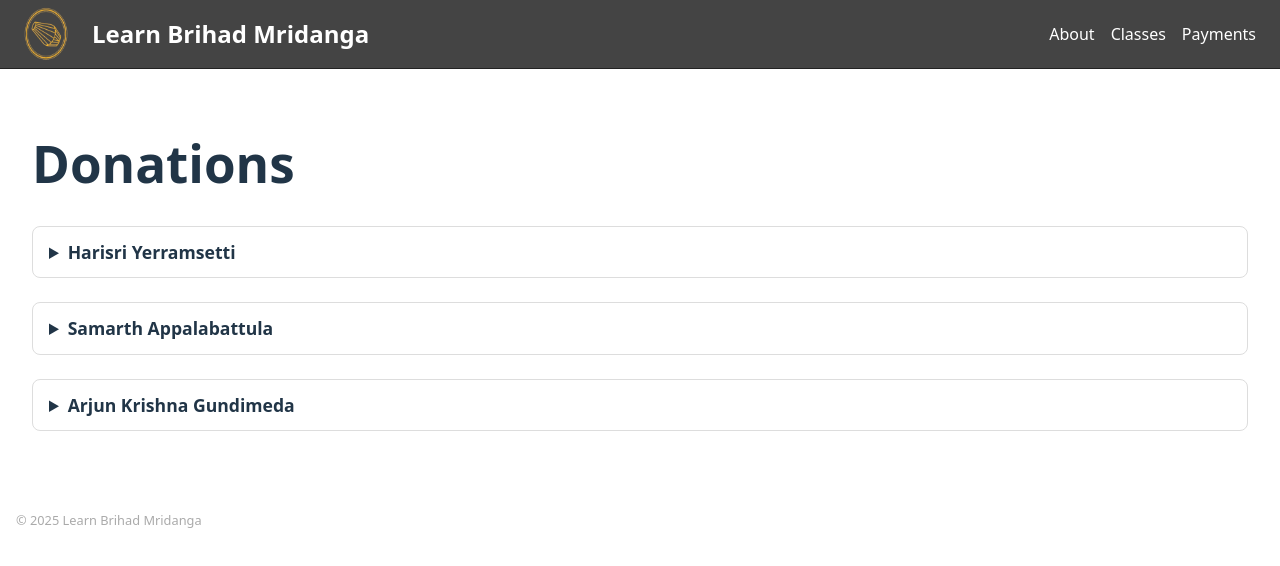
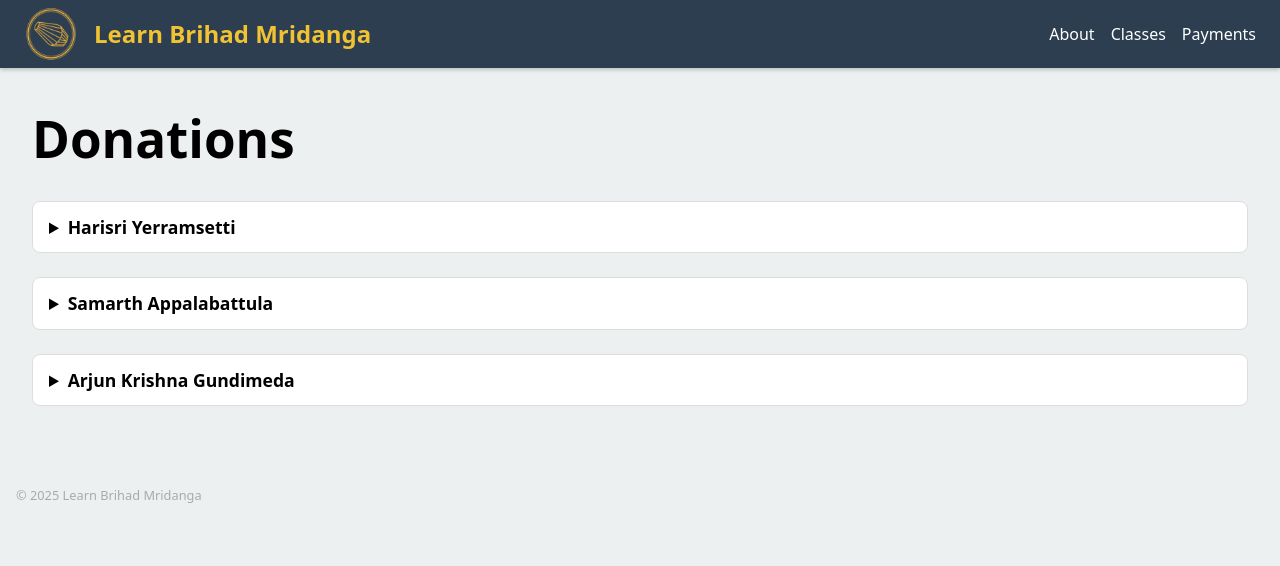
Before and after one commit to SkyFlare108/learn-brihad-mridanga, a React (Vite) app: page /payments in a window 1280 px wide. Shown: the top 566 px of the page. Built offline with nearby package versions, Linux system fonts and the light colour scheme.

Commit message:
Some UI changes

```diff
--- a/src/App.tsx
+++ b/src/App.tsx
@@ -9,8 +9,8 @@ export default function App() {
         justifyContent: "space-between",
         alignItems: "center",
         padding: "0.25rem 1rem",
-        borderBottom: "1px solid #222",
-        backgroundColor: "#444444",
+        boxShadow: "0 2px 4px rgba(0,0,0,0.2)",
+        backgroundColor: "#2c3e50",
       }}
     >
       {/* Logo + Title */}
@@ -18,9 +18,9 @@ export default function App() {
         <img
           src="/new-lbm-logo.png"
           alt="LBM Logo"
-          style={{ height: "60px", width: "60px", marginRight: "1rem" }}
+          style={{ height: "60px", width: "70px", marginRight: "0.5rem" }}
         />
-        <h1 style={{ margin: 0, color: "white", fontSize: "1.5rem" }}>Learn Brihad Mridanga</h1>
+        <h1 style={{ margin: 0, color: "#f1c232", fontSize: "1.5rem" }}>Learn Brihad Mridanga</h1>
       </div>
 
       {/* Nav buttons */}
--- a/src/index.css
+++ b/src/index.css
@@ -2,10 +2,6 @@
   font-family: system-ui, -apple-system, "Segoe UI", Roboto, sans-serif;
   line-height: 1.5;
   font-weight: 400;
-
-  color-scheme: dark;
-  color: black;
-  background-color: white;
 
   font-synthesis: none;
   text-rendering: optimizeLegibility;
@@ -26,6 +22,7 @@ body {
   margin: 0;
   min-width: 320px;
   min-height: 100vh;
+  background-color: #ecf0f1;
 }
 
 h1 {
@@ -51,16 +48,3 @@ button:focus,
 button:focus-visible {
   outline: 4px auto -webkit-focus-ring-color;
 }
-
-@media (prefers-color-scheme: light) {
-  :root {
-    color: #213547;
-    background-color: #ffffff;
-  }
-  a:hover {
-    color: #747bff;
-  }
-  button {
-    background-color: #f9f9f9;
-  }
-}
--- a/src/pages/About.tsx
+++ b/src/pages/About.tsx
@@ -1,6 +1,6 @@
 export default function About() {
   return (
-    <main style={{ padding: "2rem" }}>
+    <main style={{ paddingTop: "0.5rem", paddingLeft: "2rem", paddingRight: "2rem", paddingBottom: "2rem" }}>
       <h1>About</h1>
       <p>(Coming soon! Classes by Samarth and Arjun)</p>
     </main>
--- a/src/pages/Classes.tsx
+++ b/src/pages/Classes.tsx
@@ -5,13 +5,13 @@ const FORM_URL = import.meta.env.VITE_GOOGLE_FORM_EMBED_URL || "";
 
 export default function Classes() {
   return (
-    <main style={{ padding: "2rem" }}>
+    <main style={{ paddingTop: "0.5rem", paddingLeft: "2rem", paddingRight: "2rem", paddingBottom: "2rem" }}>
       <h1>Class Schedules & Registration</h1>
+      <h2>Registration</h2>
+      <EmbedFrame src={FORM_URL} title="Google Form" height={1200} />
+
       <h2>Calendar</h2>
       <EmbedFrame src={CALENDAR_URL} title="Calendar" height={600} />
-
-      <h2>Registration</h2>
-      <EmbedFrame src={FORM_URL} title="Google Form" height={1200} />
     </main>
   );
 }
--- a/src/pages/Payments.tsx
+++ b/src/pages/Payments.tsx
@@ -1,9 +1,9 @@
 export default function Payments() {
   return (
-    <main style={{ padding: "2rem" }}>
+    <main style={{ paddingTop: "0.5rem", paddingLeft: "2rem", paddingRight: "2rem", paddingBottom: "2rem" }}>
       <h1>Donations</h1>
 
-      <details style={{ marginTop: "1.5rem", border: "1px solid #ddd", borderRadius: 8, padding: "0.75rem 1rem" }}>
+      <details style={{ marginTop: "1.5rem", border: "1px solid #ddd", borderRadius: 8, padding: "0.75rem 1rem", backgroundColor: "white" }}>
         <summary style={{ cursor: "pointer", fontWeight: 600, fontSize: "1.1rem" }}>
           Harisri Yerramsetti
         </summary>
@@ -29,7 +29,7 @@ export default function Payments() {
         </div>
       </details>
 
-      <details style={{ marginTop: "1.5rem", border: "1px solid #ddd", borderRadius: 8, padding: "0.75rem 1rem" }}>
+      <details style={{ marginTop: "1.5rem", border: "1px solid #ddd", borderRadius: 8, padding: "0.75rem 1rem", backgroundColor: "white" }}>
         <summary style={{ cursor: "pointer", fontWeight: 600, fontSize: "1.1rem" }}>
           Samarth Appalabattula
         </summary>
@@ -38,7 +38,7 @@ export default function Payments() {
         </div>
       </details>
 
-      <details style={{ marginTop: "1.5rem", border: "1px solid #ddd", borderRadius: 8, padding: "0.75rem 1rem" }}>
+      <details style={{ marginTop: "1.5rem", border: "1px solid #ddd", borderRadius: 8, padding: "0.75rem 1rem", backgroundColor: "white" }}>
         <summary style={{ cursor: "pointer", fontWeight: 600, fontSize: "1.1rem" }}>
           Arjun Krishna Gundimeda
         </summary>
```
